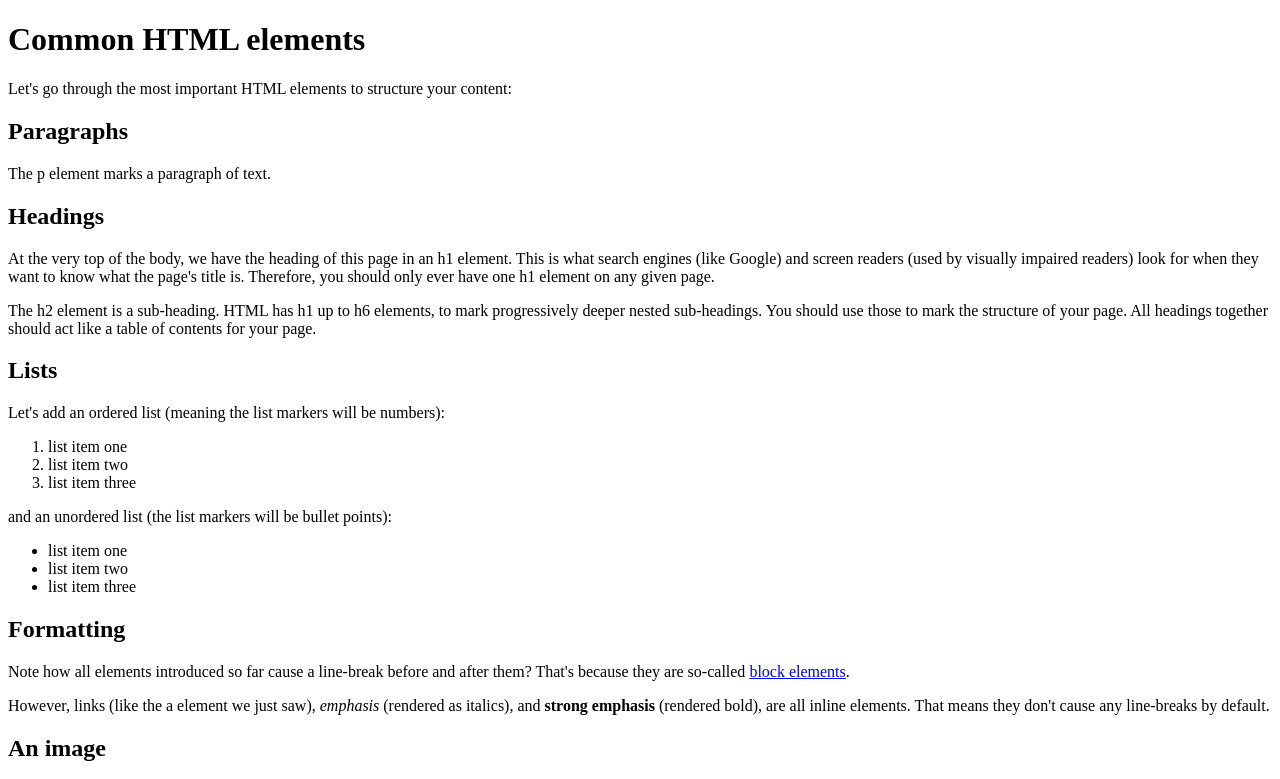
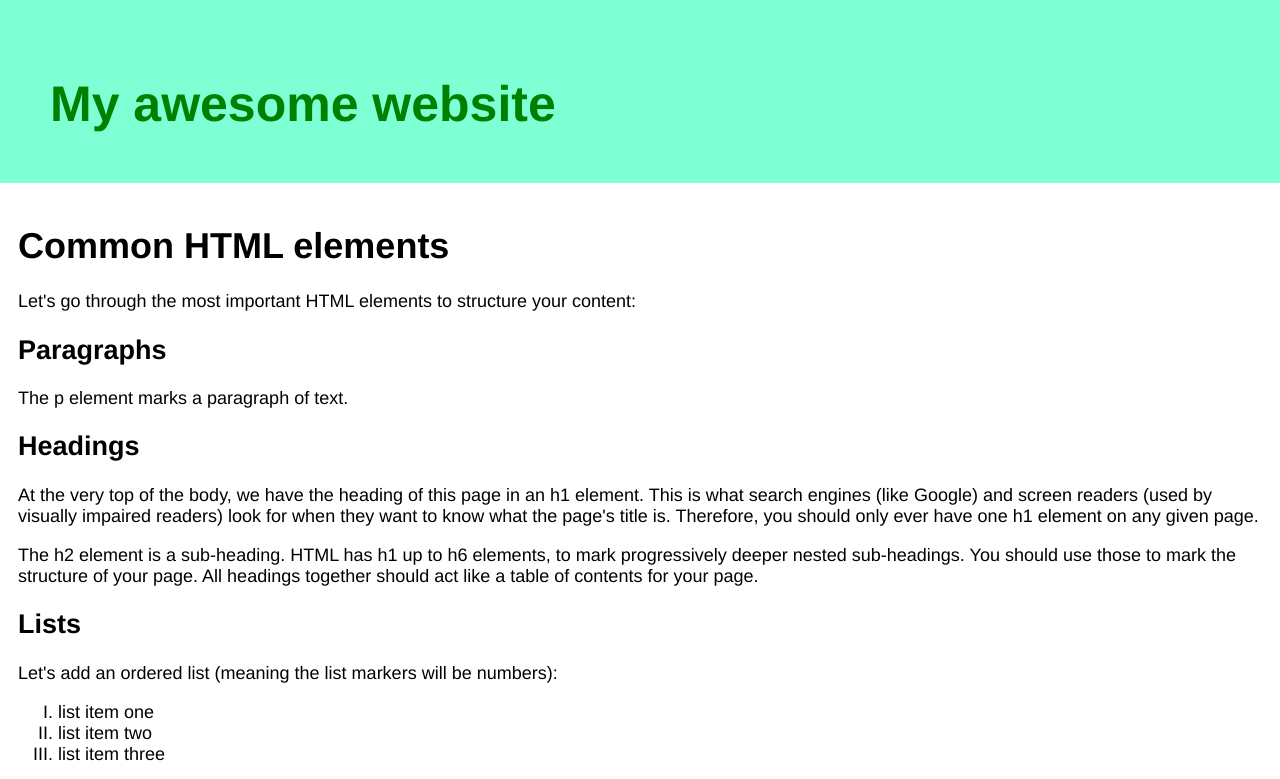
Before and after one commit to jarvklo/special-eureka, a plain HTML site: page docs/index.html in a window 1280 px wide. Shown: the top 779 px of the page. Drawn offline with Linux system fonts and the light colour scheme.

Commit message:
Pushing Layout component

```diff
--- a/components/Layout.js
+++ b/components/Layout.js
@@ -13,7 +13,6 @@ export const Layout = (props) =>
         ${Header()}
 
         <main>
-          <pre>Hello</pre>
           ${props.children}
         </main>
 
--- a/docs/index.html
+++ b/docs/index.html
@@ -1,9 +1,19 @@
-<!doctype html>
+
     <html>
       <head>
-    <title>My website</title>
+        <title>Home</title>
+        <link rel="stylesheet" href="/styles.css">
       </head>
       <body>
+
+    <header>
+      <div>My awesome website</div>
+    </header>
+
+
+        <main>
+
+
     <h1>Common HTML elements</h1>
     <p>
       Let's go through the most important HTML elements to
@@ -33,7 +43,7 @@
       Let's add an ordered list
       (meaning the list markers will be numbers):
     <p>
-    <ol>
+    <ol class="roman">
       <li>list item one</li>
       <li>list item two</li>
       <li>list item three</li>
@@ -74,5 +84,17 @@
       therefore be a brief description of what's in the image.
       If the image is just decoration, you should use alt="".
     </p>
+
+        </main>
+
+
+    <footer>
+      <div>
+        Check us out
+        <a href="https://github.com/mastrojs/mastro">on GitHub</a>.
+        © 2025
+      <div>
+    </footer>
+
       </body>
     </html>
--- /dev/null
+++ b/docs/styles.css
@@ -0,0 +1,29 @@
+body {
+  font-family: Helvetica, Arial, sans-serif;
+  font-size: 18px;
+
+   margin: 0;
+  --brand-color: aquamarine;
+}
+
+header {
+  background-color: var(--brand-color);
+  color: green;
+  font-weight: bold;
+  font-size: 50px;
+  padding: 1.5em 1em 1em 1em;
+}
+
+main {
+  padding: 1em;
+}
+
+footer {
+  background-color: var(--brand-color);
+  padding: 2em 1em;
+  margin-top: 3em;
+}
+
+.roman > li {
+  list-style-type: upper-roman;
+}
```
Also changed, not shown: docs/news/index.html (added, +30 -0 lines). Lines whose indentation alone changed are shown as unchanged.
